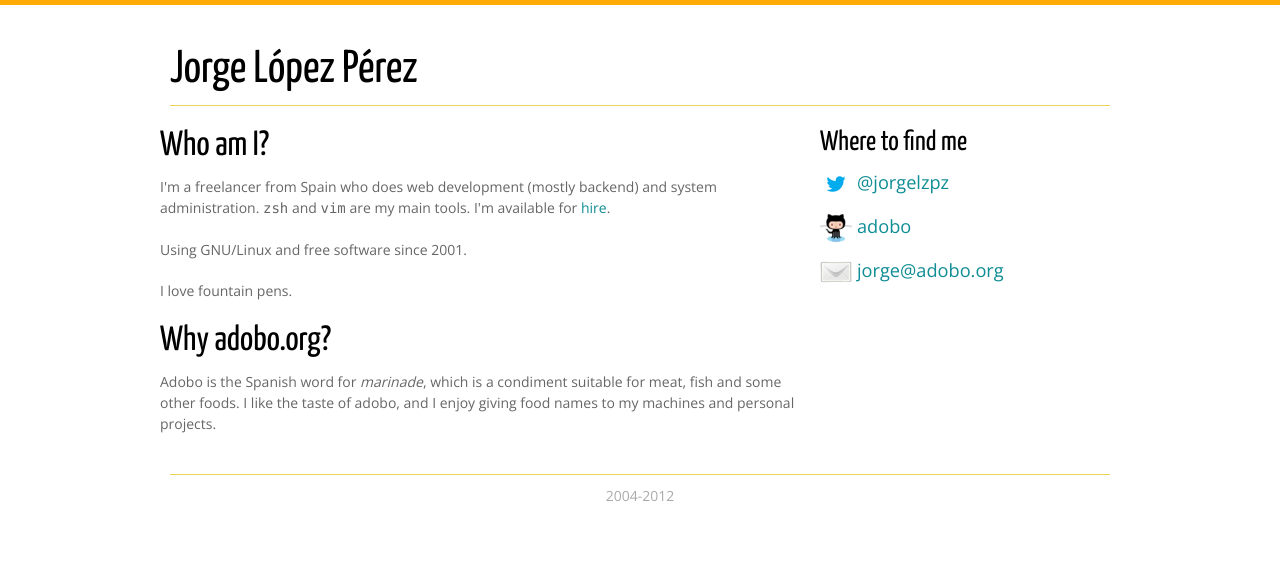
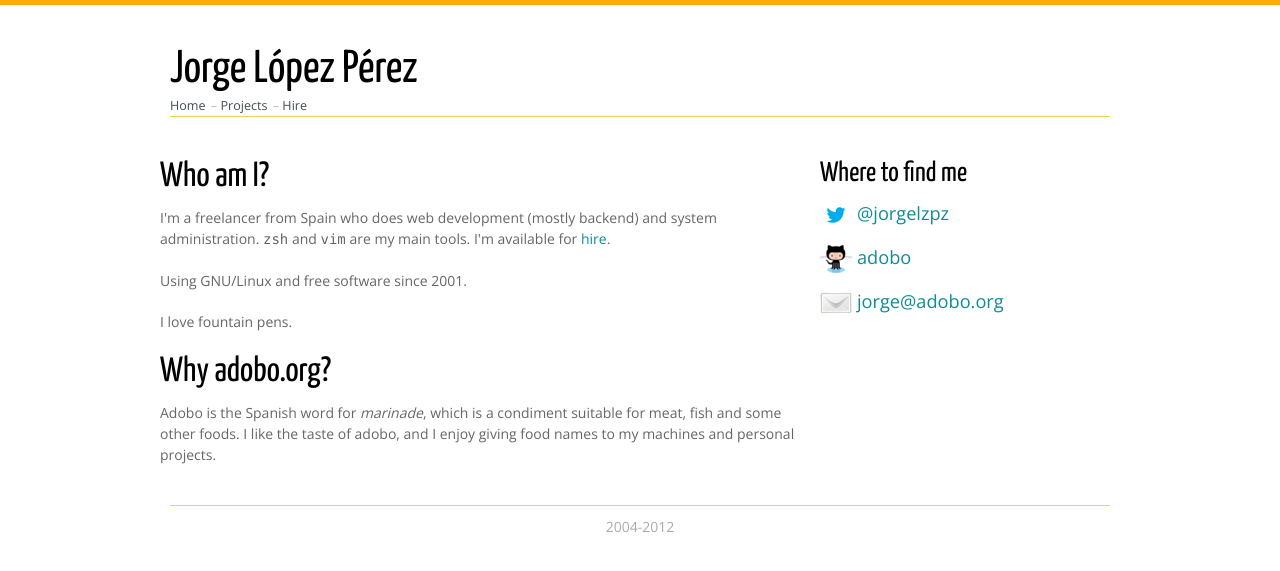
Before and after one commit to jorgelzpz/jorgelzpz.github.com, a Jekyll site: the page built from index.html, in a window 1280 px wide. Shown: the top 571 px of the page. Built offline with Jekyll 4.4.1, drawn with Linux system fonts in a browser that asks for light colours; Markdown is read by kramdown in place of the engine named in the settings.

Commit message:
Add section links

```diff
--- a/_layouts/default.html
+++ b/_layouts/default.html
@@ -48,7 +48,12 @@
   <div class="container">
     <div class="sixteen columns" id="pagetitle">
       <h1 class="remove-bottom"><a href="/">Jorge López Pérez</a></h1>
-    </div>
+      <ul id="sections">
+      <a href="/">Home</a> &ndash;
+      <a href="/projects">Projects</a> &ndash;
+      <a href="/hire">Hire</a>
+      </div>
+    </ul>
     {{ content }}
 
     <div class="five columns omega">
--- a/css/adobo.css
+++ b/css/adobo.css
@@ -23,9 +23,7 @@
   color: #000 !important; }
 
 #pagetitle {
-  margin-bottom: 20px;
-  padding-bottom: 10px;
-  border-bottom: 1px solid #e9d558; }
+  margin-bottom: 20px; }
 
 #footer {
   margin-top: 20px;
@@ -34,6 +32,14 @@
   color: #aaa;
   text-align: center; }
 
+#sections {
+  font-size: 90%;
+  color: #bbb;
+  border-bottom: 1px solid #e9d558; }
+  #sections a, #sections a:visited {
+    color: #434D53 !important;
+    padding-right: 2px; }
+
 ul.otherprofiles li {
   font-size: 130%; }
   ul.otherprofiles li img {
```
Also changed, not shown: css/adobo.scss (+13 -4 lines).
